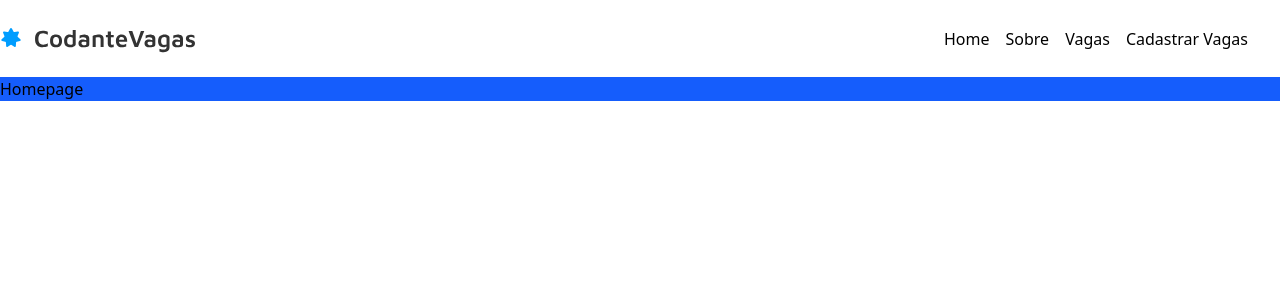
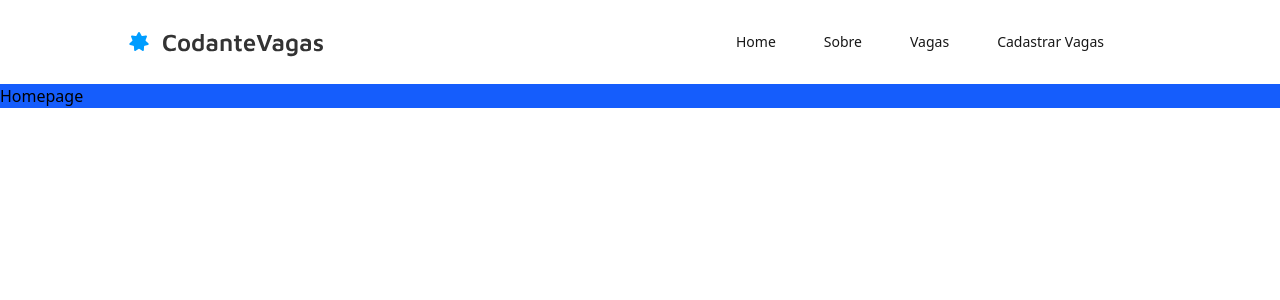
Before and after one commit to thelittlebirdbtc/code, a Next.js app in the folder vagas/: page / in a window 1280 px wide. Shown: the top 300 px of the page. Built offline with nearby package versions, Linux system fonts and the light colour scheme; a web font is replaced by a local one.

Commit message:
Refactor Navbar component to use Link elements for navigation and improve layout structure

```diff
--- a/vagas/components/layout/navbar.tsx
+++ b/vagas/components/layout/navbar.tsx
@@ -1,15 +1,18 @@
+import { buttonVariants } from "../ui/button";
+import { cn } from "../../lib/utils";
 import Logo from "./logo";
+import Link from "next/link";
 
 export default function Navbar() {
     return (
-        <nav className="flex items-center justify-between py-6">
+        <nav className="mx-auto max-w-5xl flex items-center justify-between py-6">
             <Logo />
-            <ul className="flex items-center space-x-4 px-8">
-                <li>Home</li>
-                <li>Sobre</li>
-                <li>Vagas</li>
-                <li>Cadastrar Vagas</li>
-            </ul>
+            <main className="flex items-center space-x-4 px-8">
+                <Link className={cn(buttonVariants({variant:"link"}))} href="/">Home</Link>
+                <Link className={cn(buttonVariants({variant:"link"}))} href="/Sobre">Sobre</Link>
+                <Link className={cn(buttonVariants({variant:"link"}))} href="/Vagas">Vagas</Link>
+                <Link className={cn(buttonVariants({variant:"link"}))} href="/Vagas/Cadastro">Cadastrar Vagas</Link>
+            </main>
         </nav>
     )
 }
```
